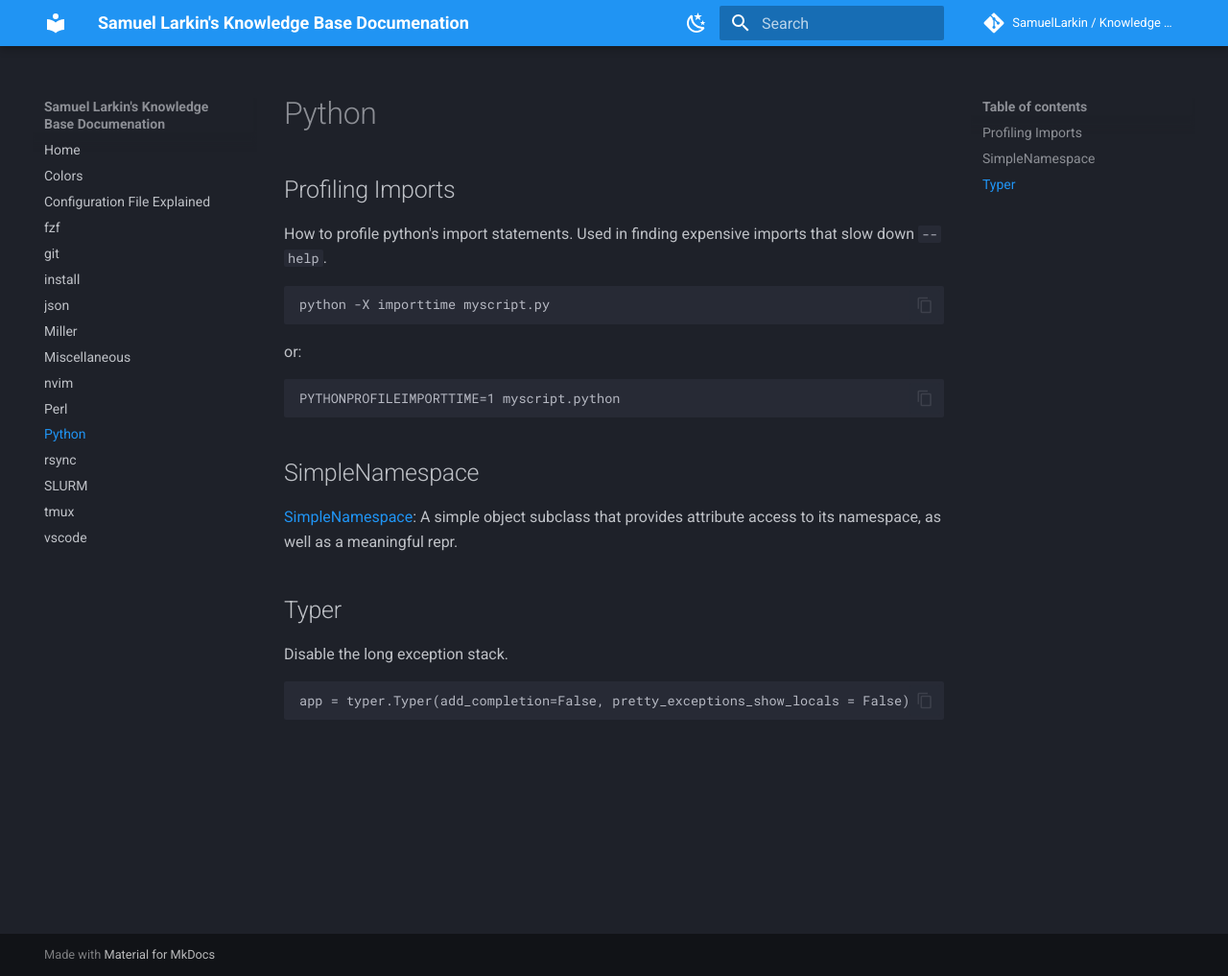
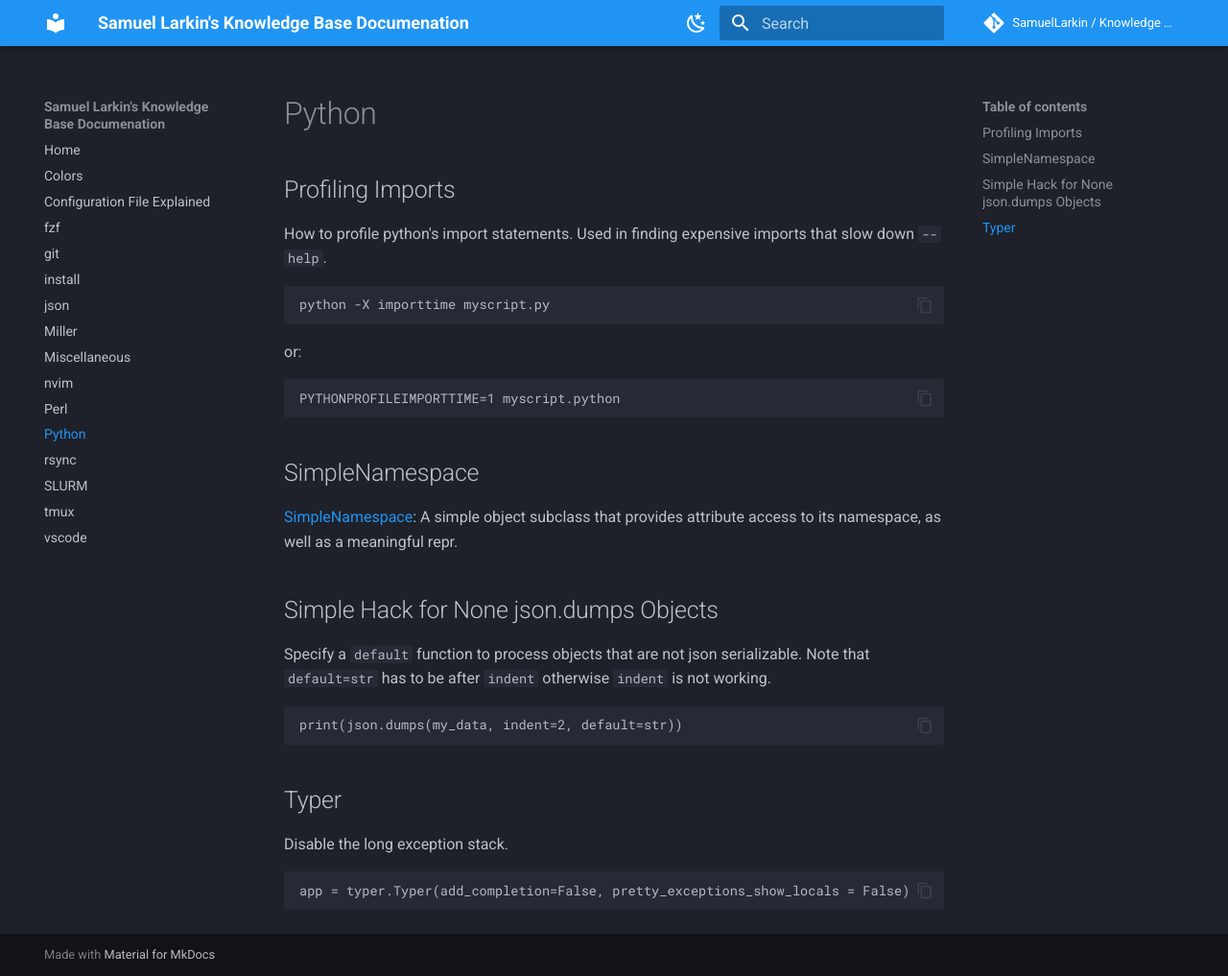
Before and after one commit to SamuelLarkin/kb, an MkDocs documentation site: the page built from docs/python.md, in a window 1280 px wide and 1017 px high. Shown: the whole window at 96% size. Built offline with MkDocs 1.6.1 and Material for MkDocs 9.7.7, drawn with Linux system fonts in a browser that asks for light colours; comment, search, counter and statistics services are not loaded; the version menu is left out.

Commit message:
docs(python): dirty hack to easily json.dumps non-serializable objects

````diff
--- a/docs/python.md
+++ b/docs/python.md
@@ -21,6 +21,15 @@ PYTHONPROFILEIMPORTTIME=1 myscript.python
 A simple object subclass that provides attribute access to its namespace, as
 well as a meaningful repr.
 
+## Simple Hack for None json.dumps Objects
+
+Specify a `default` function to process objects that are not json serializable.
+Note that `default=str` has to be after `indent` otherwise `indent` is not working.
+
+```python
+print(json.dumps(my_data, indent=2, default=str))
+```
+
 ## Typer
 
 Disable the long exception stack.
````
